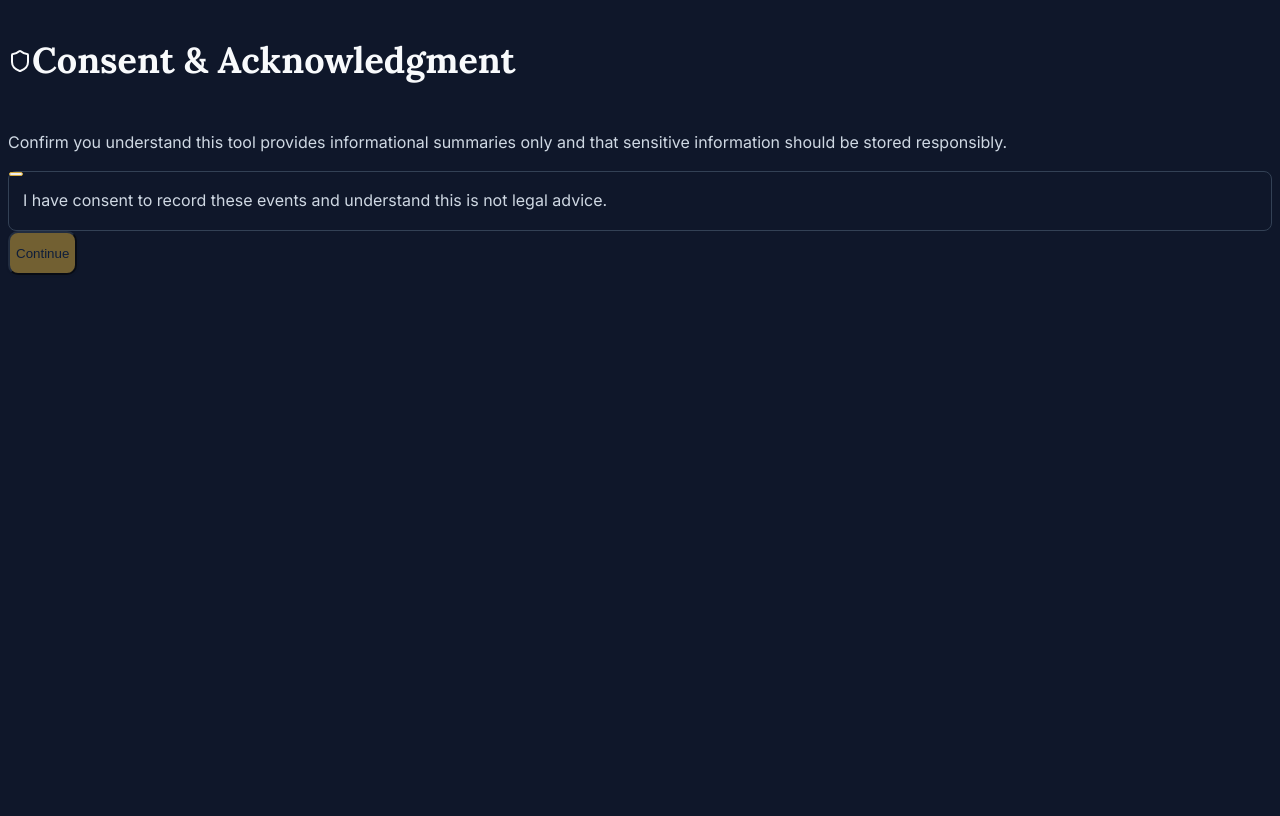
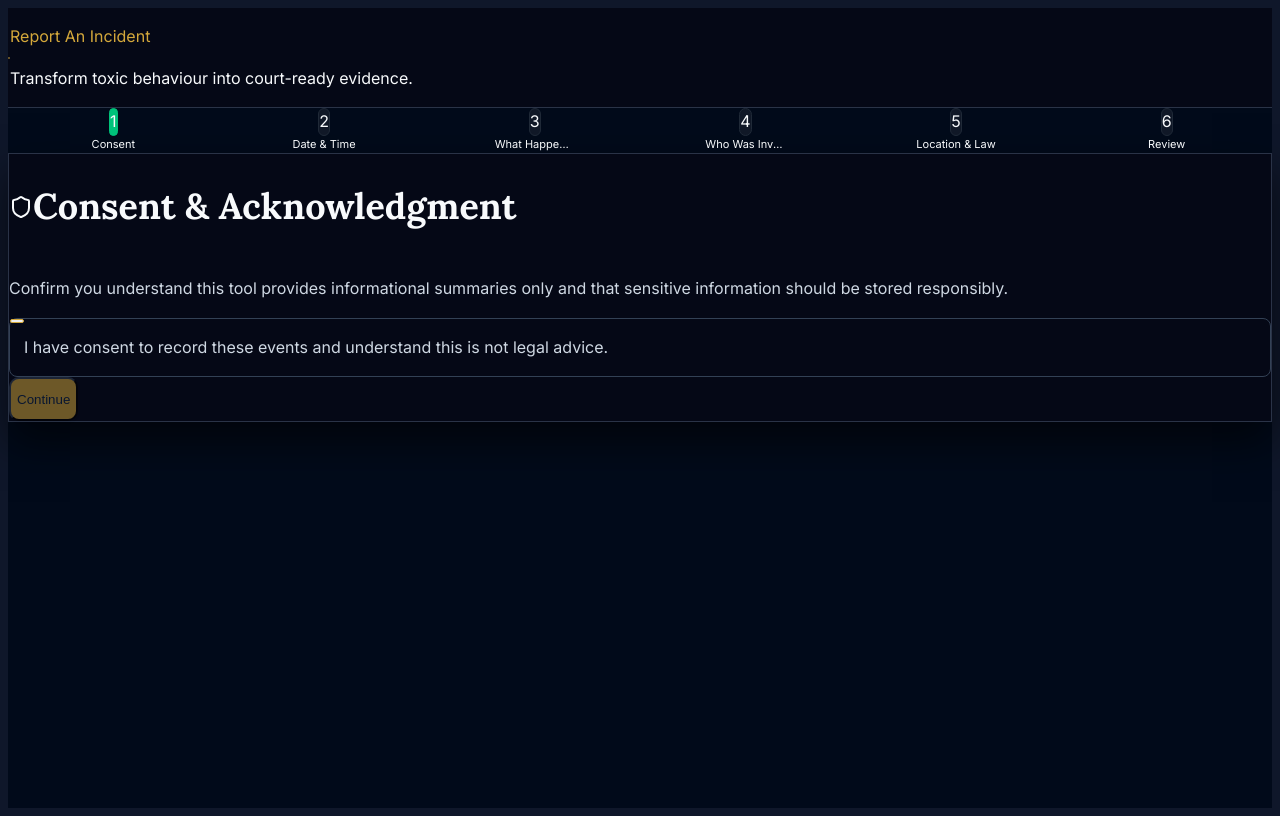
Before and after one commit to custodybuddy/coparent-incident-reporting-system, a React app in the folder frontend/: page / in a window 1280 px wide. Built offline with nearby package versions, Linux system fonts and the light colour scheme; the HTML template or start-up script is replaced by a standard one.

Commit message:
feat: add custodybuddy shell layout

```diff
--- a/frontend/src/App.tsx
+++ b/frontend/src/App.tsx
@@ -1,17 +1,24 @@
+import { useWizard } from '@/hooks/useWizard'
+import { exportHtml } from '@/services/exportHtml'
 import StepConsent from '@/steps/StepConsent'
 import StepDateTime from '@/steps/StepDateTime'
 import StepNarrative from '@/steps/StepNarrative'
 import StepParties from '@/steps/StepParties'
 import StepJurisdiction from '@/steps/StepJurisdiction'
 import StepReview from '@/steps/StepReview'
-import { Progress } from '@/components/ui/progress'
-import { useWizard } from '@/hooks/useWizard'
-import { exportHtml } from '@/services/exportHtml'
+
+const STEP_LABELS = [
+  'Consent',
+  'Date & Time',
+  'What Happened',
+  'Who Was Involved',
+  'Location & Law',
+  'Review',
+]
 
 export default function App() {
   const {
     step,
-    totalSteps,
     data,
     update,
     next,
@@ -22,8 +29,6 @@ export default function App() {
     goToReviewAndGenerate,
   } = useWizard()
 
-  const progressValue = (step / totalSteps) * 100
-
   const handleExport = () => {
     if (report) {
       exportHtml(report, data)
@@ -31,16 +36,57 @@ export default function App() {
   }
 
   return (
-    <div className="mx-auto max-w-3xl space-y-6 p-6">
-      <Progress
-        value={progressValue}
-        className="h-2 rounded-cb-sm bg-cb-navy-light"
-        indicatorClassName="bg-cb-gold shadow-cb-glow"
-      />
+    <div className="flex min-h-screen flex-col bg-[#010A1A] text-white">
+      <header className="w-full border-b border-[#2a3347] bg-[#050816]">
+        <div className="mx-auto flex max-w-6xl items-center justify-between px-6 py-4">
+          <div className="flex items-center gap-3">
+            <div className="h-10 w-10 rounded-2xl border border-[#D4A83B]/40 bg-[#D4A83B]/10" />
+            <div className="leading-tight">
+              <p className="text-sm font-semibold text-[#D4A83B]">
+                Report An Incident
+              </p>
+              <p className="text-xs text-slate-300">
+                Transform toxic behaviour into court-ready evidence.
+              </p>
+            </div>
+          </div>
+        </div>
+      </header>
 
-      {step === 1 && (
-        <StepConsent data={data} update={update} next={next} />
-      )}
+      <main className="flex flex-1 justify-center px-4 py-10">
+        <div className="w-full max-w-4xl space-y-6">
+          <div className="mb-6 flex justify-between text-xs font-medium text-slate-300">
+            {STEP_LABELS.map((label, index) => {
+              const n = index + 1
+              const isActive = n === step
+              const isDone = n < step
+              return (
+                <div
+                  key={label}
+                  className="flex w-full flex-col items-center gap-1"
+                >
+                  <div
+                    className={[
+                      'flex h-10 w-10 items-center justify-center rounded-full border text-sm',
+                      isActive
+                        ? 'bg-[#00C27A] border-[#00C27A]'
+                        : isDone
+                        ? 'bg-[#D4A83B] border-[#D4A83B]'
+                        : 'bg-[#101827] border-[#1f2937]',
+                    ].join(' ')}
+                  >
+                    {isDone ? '✓' : n}
+                  </div>
+                  <span className="max-w-[80px] truncate text-center text-[11px] text-slate-300">
+                    {label}
+                  </span>
+                </div>
+              )
+            })}
+          </div>
+
+          <div className="rounded-3xl border border-[#2a3347] bg-[#050816] px-6 py-8 shadow-[0_20px_40px_rgba(0,0,0,0.6)] sm:px-8">
+            {step === 1 && <StepConsent data={data} update={update} next={next} />}
             {step === 2 && (
               <StepDateTime data={data} update={update} next={next} back={back} />
             )}
@@ -66,5 +112,8 @@ export default function App() {
               />
             )}
           </div>
+        </div>
+      </main>
+    </div>
   )
 }
```
Lines whose indentation alone changed are shown as unchanged.
